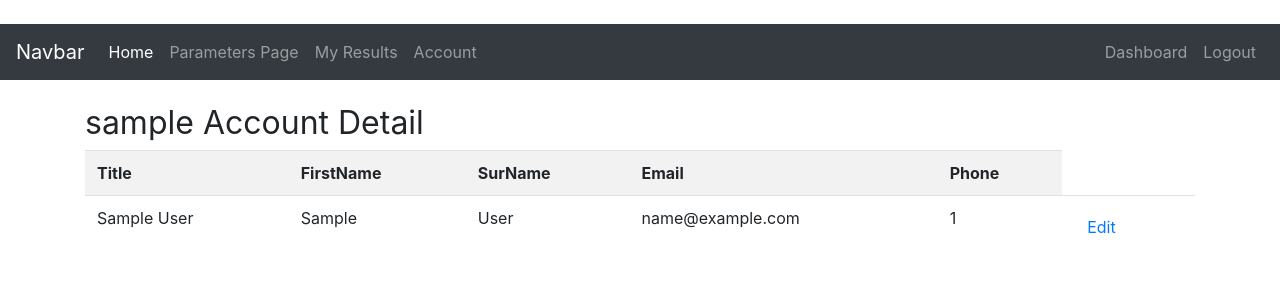
After one commit to OhadSrur/MyFlaskApp, a Flask app: page /myAccount in a window 1280 px wide. The commit adds this page. Shown: the top 300 px of the page. Run offline with Flask 2, Linux system fonts and the light colour scheme; the visitor is signed in with stand-in values (Sample User, id 1); tables that the repository leaves empty hold one stand-in row (values such as "Sample post"); some libraries are stand-ins or nearby versions.

Commit message:
Adding the ability to read the account details

```diff
--- a/FlaskWebProject/app.py
+++ b/FlaskWebProject/app.py
@@ -87,7 +87,6 @@ def register():
         return redirect(url_for('login'))
     return render_template('register.html', form=form)
 
-
 # User login
 @app.route('/login', methods=['GET', 'POST'])
 def login():
@@ -149,6 +148,18 @@ def logout():
 def dashboard():
    return render_template('dashboard.html')
 
+# Account Details
+@app.route('/myAccount', methods=['GET', 'POST'])
+@is_logged_in
+def myAccount():
+    query = UserAccount.query.filter_by(username=session['username']).first()
+
+    if query.UserID > 0:
+        return render_template('myAccount.html', account=query)
+    else:
+        msg = 'No Account Found'
+        return render_template('myAccount.html', msg=msg)
+
 if __name__ == '__main__':
 
     HOST = os.environ.get('SERVER_HOST', 'localhost')
--- a/FlaskWebProject/templates/includes/_navbar.html
+++ b/FlaskWebProject/templates/includes/_navbar.html
@@ -16,16 +16,17 @@
                 <a class="nav-link" href="/results">My Results</a>
             </li>
             <li class="nav-item">
-                <a class="nav-link" href="/account">Account</a>
+                <a class="nav-link" href="/myAccount">Account</a>
             </li>
         </ul>
         <ul class="nav navbar-nav navbar-right">
-            <li class="nav-item">
-                <a class="nav-link" href="/login">Login</a>
-            </li>
-            <li class="nav-item">
-                <a class="nav-link" href="/register">Register</a>
-            </li>
+            {% if session.logged_in %}
+                <li class="nav-item"><a class="nav-link" href="/dashboard">Dashboard</a></li>
+                <li class="nav-item"><a class="nav-link" href="/logout">Logout</a></li>
+            {% else %}
+                <li class="nav-item"><a class="nav-link" href="/register">Register</a></li>
+                <li class="nav-item"><a class="nav-link" href="/login">Login</a></li>
+            {% endif %}
         </ul>
     </div>
 </nav>
--- /dev/null
+++ b/FlaskWebProject/templates/myAccount.html
@@ -0,0 +1,22 @@
+{% extends 'layout.html' %}
+
+{% block body %}
+<h1><small>{{session.username}} Account Detail</small></h1>
+<table class="table table-striped">
+    <tr>
+        <th>Title</th>
+        <th>FirstName</th>
+        <th>SurName</th>
+        <th>Email</th>
+        <th>Phone</th>
+    </tr>
+    <tr>
+        <td>{{account.title}}</td>
+        <td>{{account.firstName}}</td>
+        <td>{{account.surName}}</td>
+        <td>{{account.email}}</td>
+        <td>{{account.phone}}</td>
+        <td><a href="edit_account/{{account.UserID}}" class="btn btn-default pull-right">Edit</a></td>
+    </tr>
+</table>
+{% endblock %}
```
Also changed, not shown: 1 other file.
